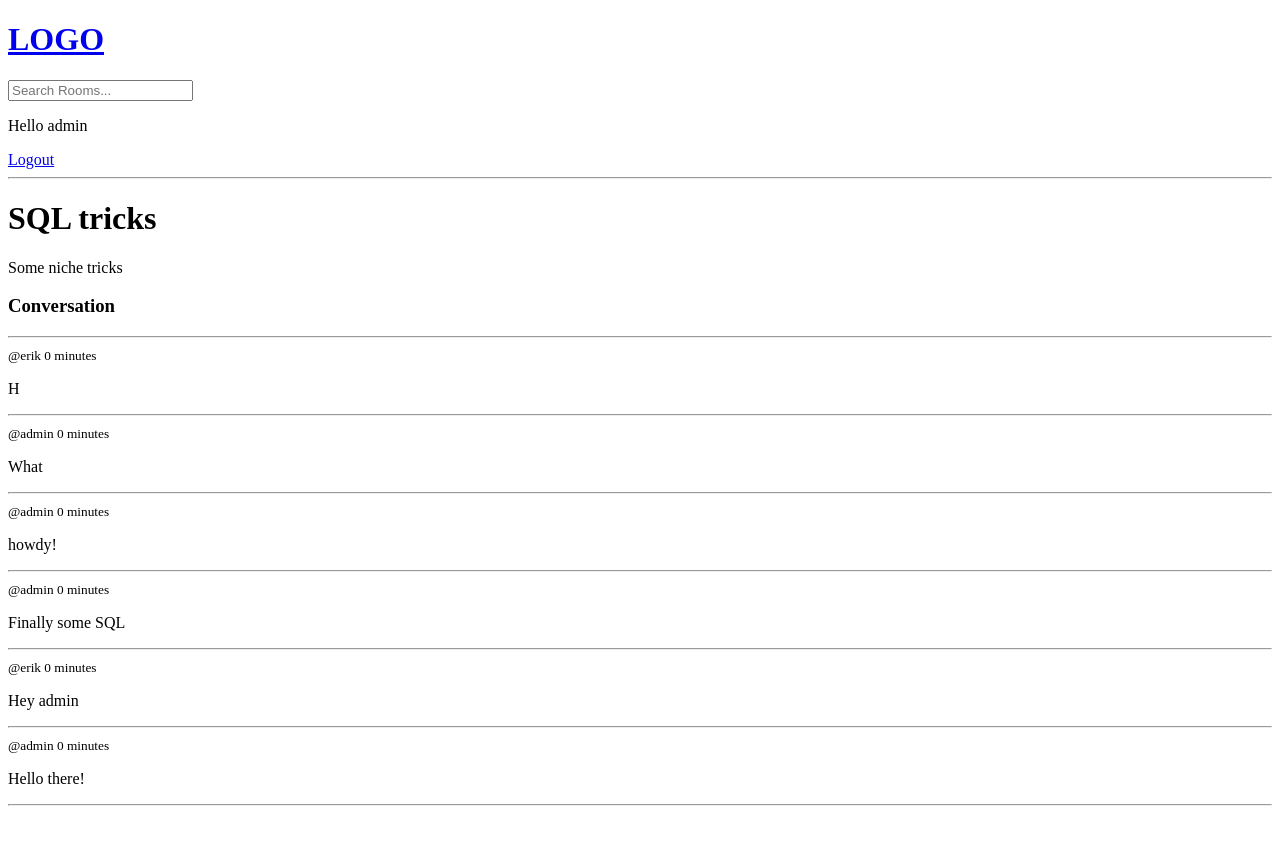
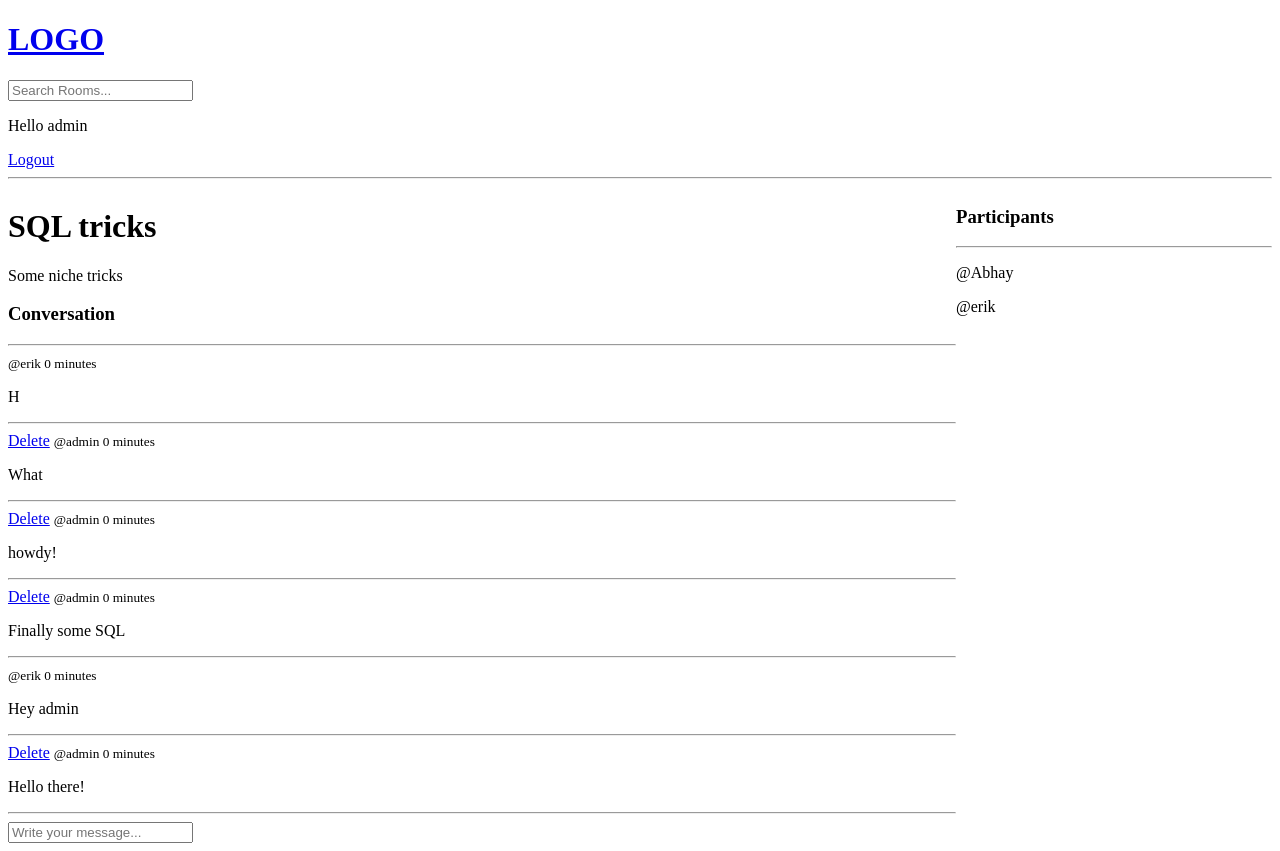
Before and after one commit to AbhayParasharhere/DjangoStudyBuddy, a Django app: page /room/5/ in a window 1280 px wide. Before the commit the page ends 806 px from the top, so only its background shows below. Run offline with Django 4.2, Linux system fonts and the light colour scheme; a user stored in the database is signed in; data comes from the database, SQL or seed files in the repository; both versions use the stored data as it was after the commit.

Commit message:
Add message deletion feature

```diff
--- a/studybuddy/base/models.py
+++ b/studybuddy/base/models.py
@@ -14,7 +14,8 @@ class Room(models.Model):
     topic = models.ForeignKey(Topic, on_delete=models.SET_NULL, null=True)
     name = models.CharField(max_length=200)
     description = models.TextField(null=True, blank=True)
-    # participants =
+    participants = models.ManyToManyField(
+        User, related_name="participants_reverse", blank=True)
     updated = models.DateTimeField(auto_now=True)
     created = models.DateTimeField(auto_now_add=True)
 
--- a/studybuddy/base/templates/base/room.html
+++ b/studybuddy/base/templates/base/room.html
@@ -1,6 +1,14 @@
-{% extends 'main.html' %}
+{% extends 'main.html' %} {% block content %}
 
-{% block content %}
+<style>
+  .room-container {
+    display: grid;
+    grid-template-columns: 3fr 1fr;
+  }
+</style>
+
+<div class="room-container">
+  <div>
     {%if room%}
     <h1>{{room.name}}</h1>
     <p>{{room.description}}</p>
@@ -10,14 +18,35 @@
       <hr />
       {%for message in room_messages%}
       <div>
-            <small>@{{message.user}}  {{message.created | timesince}}</small>
+        {%if message.user == request.user%}
+        <a href="{%url 'delete-message' message.id%}">Delete</a>
+        {%endif%}
+        <small>@{{message.user}} {{message.created | timesince}}</small>
         <p>{{message.body}}</p>
         <hr />
       </div>
       {%endfor%}
     </div>
-{%else%}
+    {%if request.user.is_authenticated%}
+    <div class="comment-form">
+      <form method="POST" action="">
+        {%csrf_token%}
+        <input type="text" name="body" placeholder="Write your message..." />
+      </form>
+    </div>
+    {%endif%} {%else%}
     <h1>No room to display</h1>
 
     {%endif%}
+  </div>
+  <div>
+    <h3>Participants</h3>
+    <hr />
+    {%for participant in participants%}
+    <div>
+      <p>@{{participant.username}}</p>
+    </div>
+    {%endfor%}
+  </div>
+</div>
 {% endblock content %}
--- a/studybuddy/base/urls.py
+++ b/studybuddy/base/urls.py
@@ -10,4 +10,5 @@ urlpatterns = [
     path('create-room/', views.createRoom, name="create-room"),
     path('update-room/<str:pk>/', views.updateRoom, name="update-room"),
     path('delete-room/<str:pk>/', views.deleteRoom, name="delete-room"),
+    path('delete-message/<str:pk>/', views.deleteMessage, name="delete-message"),
 ]
--- a/studybuddy/base/views.py
+++ b/studybuddy/base/views.py
@@ -6,7 +6,7 @@ from django.contrib import messages
 from django.contrib.auth import authenticate, login, logout
 from django.contrib.auth.models import User
 from django.contrib.auth.forms import UserCreationForm
-from .models import Room, Topic
+from .models import Room, Topic, Message
 from .forms import RoomForm
 
 
@@ -59,7 +59,21 @@ def home(request):
 def room(request, pk):
     room = Room.objects.get(id=pk)
     room_messages = room.message_set.all().order_by('-created')
-    context = {'room': room, 'room_messages': room_messages}
+    participants = room.participants.all()
+    if request.method == 'POST':
+        try:
+            body = request.POST.get('body')
+            if request.user.is_authenticated:
+                new_message = Message.objects.create(
+                    body=body, room=room, user=request.user)
+                room.participants.add(request.user)
+                return redirect('room', pk=room.id)
+            else:
+                raise Exception('Not logged in')
+        except:
+            messages.error(request, 'You must be logged in to message')
+    context = {'room': room, 'room_messages': room_messages,
+               'participants': participants}
     return render(request, 'base/room.html', context=context)
 
 
@@ -116,3 +130,14 @@ def deleteRoom(request, pk):
         return redirect('home')
     context = {'obj': room}
     return render(request, 'base/delete.html', context)
+
+
+@login_required(login_url='login')
+def deleteMessage(request, pk):
+    message = Message.objects.get(id=pk)
+    if request.user != message.user:
+        return HttpResponse("You are not allowed to delete")
+    if request.method == 'POST':
+        message.delete()
+        return redirect('home')
+    return render(request, 'base/delete.html', {'obj': message})
```
Also changed, not shown: studybuddy/base/migrations/0003_alter_room_options_room_participants.py (added), studybuddy/base/migrations/0004_alter_room_participants.py (added), studybuddy/db.sqlite3. Lines whose indentation alone changed are shown as unchanged.
